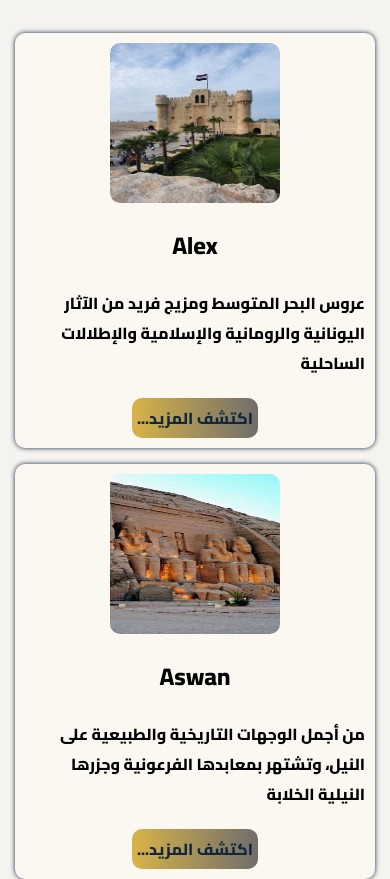
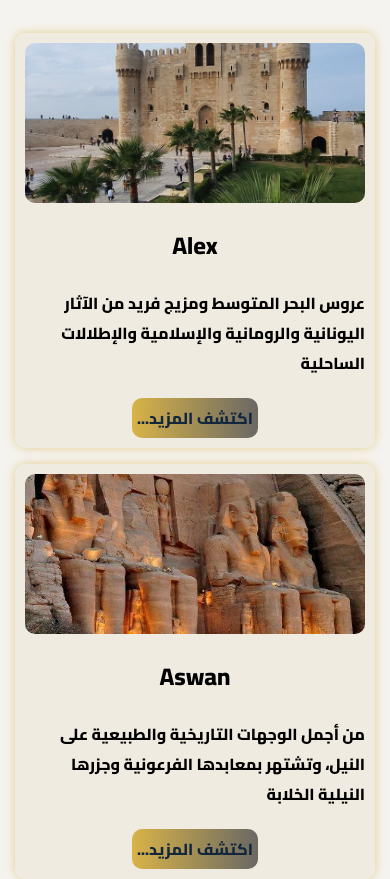
Before and after one commit to amr12866806/alphaa2, a plain HTML site: page index.html in a window 390 px wide. Shown: the part 778-1657 px from the top of the page. Drawn offline with Linux system fonts and the light colour scheme.

Commit message:
Update style.css

```diff
--- a/style/style.css
+++ b/style/style.css
@@ -214,8 +214,8 @@ section .img>div {
     flex-direction: column;
     align-items: center;
     gap: 20px;
-    background-color: #fbf8f1;
-    box-shadow: 0 0 5px var(--minColor);
+    background-color: #ece6d897;
+    box-shadow: 0 0 10px rgba(216, 180, 72, 0.596);
     padding: 10px;
 }
 
@@ -278,7 +278,8 @@ footer span {
     }
 
     section div .img2 {
-        width: 50%;
+        width: 100%;
+        object-fit: cover;
     }
 
     nav {
```
